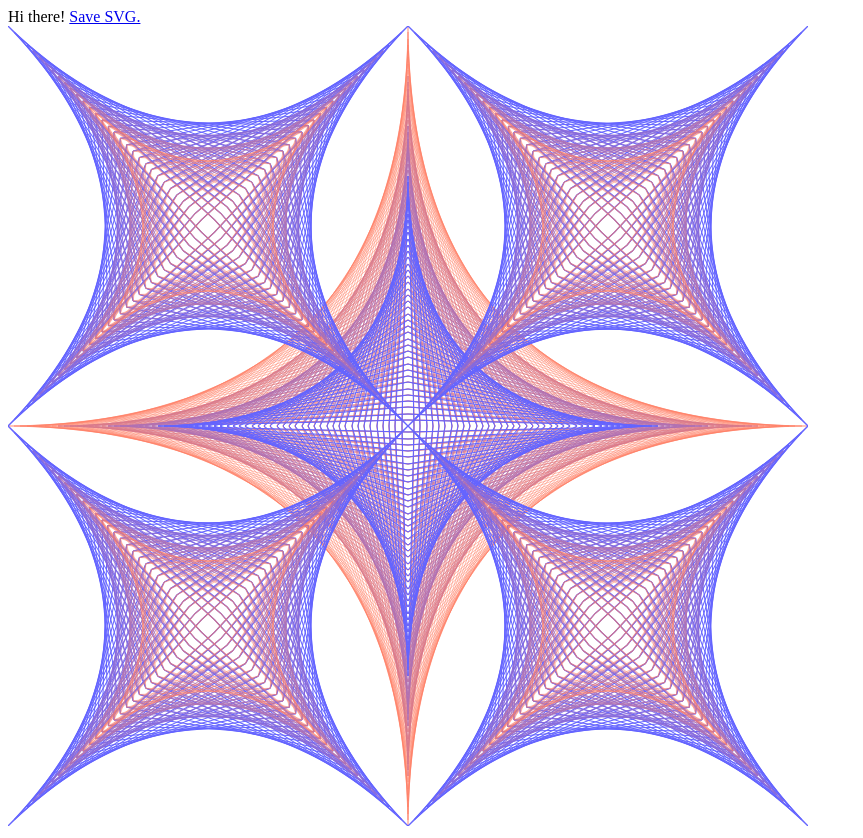
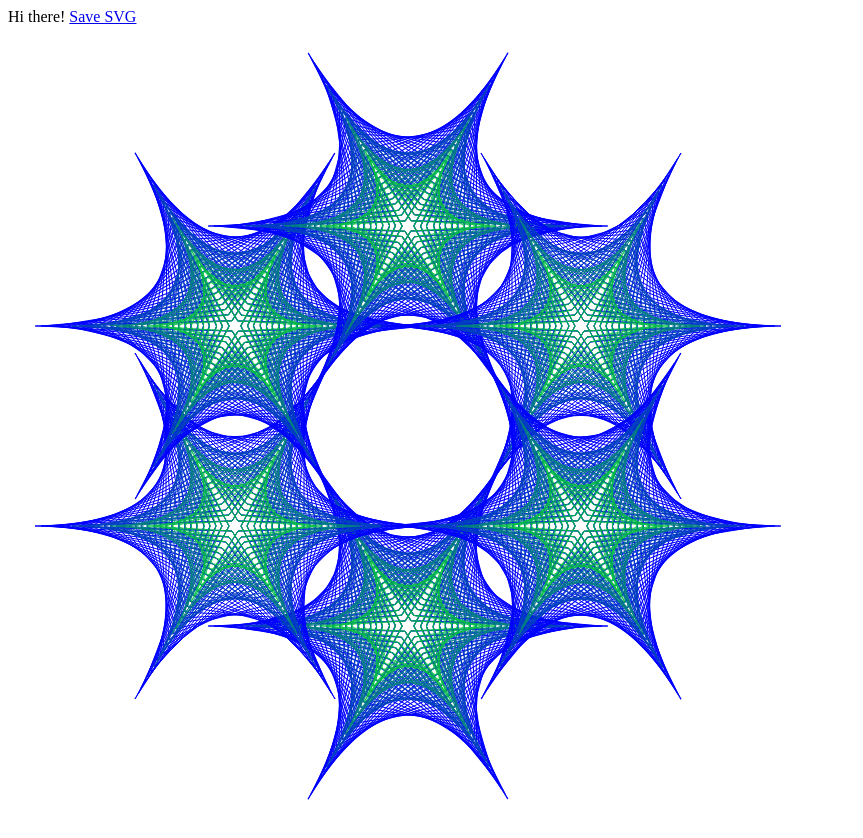
Before and after one commit to Alex-CS/stitch, a Flask app: page / in a window 1280 px wide. Shown: the whole page, without its empty margins (0-863 px from the left). Run offline with Flask 2, Linux system fonts and the light colour scheme.

```diff
--- a/static/draw.js
+++ b/static/draw.js
@@ -1,9 +1,4 @@
-/**
- * Created by alex on 4/7/15.
- */
-
-
-(function(){
+(function(_, Two) {
     // Math shortcuts
     var round = Math.round,
         floor = Math.floor,
@@ -14,7 +9,7 @@
     var root2 = sqrt(2),
         root3 = sqrt(3);
 
-    var elem = document.getElementById('canvas'),
+    var elem = document.getElementById('stitch-canvas'),
         two = new Two({
             width: 800,
             height: 800
@@ -25,7 +20,7 @@
             Ellipse: "Ellipse",
             Other: "Other"
         },
-        CENTER = new Point(0,0);
+        CENTER = new Point(0, 0);
     window.stitchCanvas = two.makeGroup();
 
     function curveConfig(opts, curveType) {
@@ -36,7 +31,7 @@
             layerSepFactor: 1,
             width: two.width,
             height: two.height,
-            center: new Point(two.width/2, two.height/2),
+            center: new Point(two.width / 2, two.height / 2),
             startAngle: 0,
             curveType: curveType || CurveType.Other,
             showSpines: false,
@@ -44,11 +39,11 @@
         });
     }
 
-    function debugLog(message){
+    function debugLog(message) {
         (window.DEBUG) && console.log(message) && two.render();
     }
 
-    function test(){
+    function test() {
         var w = two.width,
             h = two.height;
         var spect = new Spectrum(new Color(0, 255, 127, 1.0),
@@ -65,20 +60,20 @@
 
         var options = {
             resolution: 32,
-            numVertices: 4,
+            numVertices: 6,
             layerCount: 4,
             layerSepFactor: 1,
-            width: root2*w/2,
-            height: root2*h/2,
-            startAngle: 1/4,
-            spectrum: new Spectrum(new Color(100, 100, 255, 1.0),
-                                   new Color(255, 127, 100, .5)),
+            width: w / 2,
+            height: h / 2,
+            startAngle: 1 / 12,
+            spectrum: new Spectrum(new Color(0, 0, 255, 1.0),
+                new Color(0, 255, 0, .75)),
             center: curveConfig().center
         };
 
         //drawRectCurve(options);
-        drawStarCurve(_.defaults({width: w, height: h, resolution: 64, spectrum: options.spectrum.clone().flip()}, options));
-        drawMultipleCurves(4, 1/8, root2*h/4, drawStarCurve, options);
+        //drawStarCurve(_.defaults({width: w, height: h, resolution: 64, spectrum: options.spectrum.clone().flip()}, options));
+        drawMultipleCurves(6, 1 / 4, h / 4, drawStarCurve, options);
         //drawStarCurve({
         //    numVertices: 8,
         //    resolution: 32,
@@ -116,21 +111,22 @@
 
     }
 
-    function Point(x, y){
+    function Point(x, y) {
         this.x = round(x) || 0;
         this.y = round(y) || 0;
         this.equals = function(p2) {
             return p2.x === this.x && p2.y === this.y;
         };
         this.toString = function() {
-            return "("+this.x+","+this.y+")"
+            return "(" + this.x + "," + this.y + ")"
         };
     }
 
-    window.drawMultipleCurves = function(reps, startAngle, radius, drawFunction, curveOptions){
+    window.drawMultipleCurves = function(reps, startAngle, radius,
+        drawFunction, curveOptions) {
         var curves = two.makeGroup();
-        for(var i=0; i<reps; i++){
-            var angle = i/reps + startAngle;
+        for (var i = 0; i < reps; i++) {
+            var angle = i / reps + startAngle;
             var opts = _.defaults({
                 center: getPositions(angle, radius,
                     curveOptions.center),
@@ -148,8 +144,8 @@
         // TODO: explain
         opts = curveConfig(opts, CurveType.Polygon);
         var radius = {
-                x: opts.width/2,
-                y: opts.height/2
+                x: opts.width / 2,
+                y: opts.height / 2
             },
             center = CENTER;
 
@@ -157,19 +153,19 @@
             vertices = [getPositions(0, radius, center)],
             spines = two.makeGroup();
 
-        for(var i=1; i<vertCount; i++){
-            var point = getPositions(i/vertCount, radius, center);
-            var spine = drawLine(vertices[i-1], point);
+        for (var i = 1; i < vertCount; i++) {
+            var point = getPositions(i / vertCount, radius, center);
+            var spine = drawLine(vertices[i - 1], point);
             vertices.push(point);
             spines.add(spine);
         }
 
-        spines.add(drawLine(vertices[vertices.length-1], vertices[0]));
+        spines.add(drawLine(vertices[vertices.length - 1], vertices[0]));
 
         return doStitching(spines, opts);
     };
 
-    window.drawStarCurve = function(opts){
+    window.drawStarCurve = function(opts) {
         // TODO: explain why this is different than rect
         opts = curveConfig(opts, CurveType.Star);
         var starPointNum = opts.numVertices;
@@ -182,8 +178,8 @@
 
         var spines = two.makeGroup();
         // rotate through all the angles drawing a spine for each
-        for(var i=0;i<starPointNum;i++){
-            var tipPoint = getPositions(i/starPointNum,
+        for (var i = 0; i < starPointNum; i++) {
+            var tipPoint = getPositions(i / starPointNum,
                 radius, center);
 
             var line = drawLine(center, tipPoint);
@@ -194,7 +190,7 @@
         return doStitching(spines, opts);
     };
 
-    window.drawEllipseCurve = function (opts) {
+    window.drawEllipseCurve = function(opts) {
         // TODO: Description
         opts = curveConfig(opts, CurveType.Ellipse);
         opts.inward = true;
@@ -209,9 +205,9 @@
             spines = two.makeGroup();
         var vertCount = opts.resolution * opts.numVertices;
 
-        for(var i=1; i<vertCount; i++){
-            var point = getPositions(i/vertCount, radius, center);
-            var spine = drawLine(vertices[i-1], point);
+        for (var i = 1; i < vertCount; i++) {
+            var point = getPositions(i / vertCount, radius, center);
+            var spine = drawLine(vertices[i - 1], point);
             vertices.push(point);
             spines.add(spine);
         }
@@ -221,32 +217,35 @@
         return doStitching(spines, opts);
     };
 
-    function doStitching(spines, opts){
+    function doStitching(spines, opts) {
         // TODO: explain inputs
         var resolution = opts.resolution,
             layerCount = opts.layerCount,
             layerSepFactor = opts.layerSepFactor,
             spectrum = opts.spectrum.segmentColors(layerCount);
 
-        spines.stroke = (opts.showSpines) ? spines.stroke : rgba(0,0,0,0);
+        spines.stroke = (opts.showSpines) ? spines.stroke : rgba(0, 0, 0, 0);
 
         var group = two.makeGroup();
         group.add(spines);
-        var points = opts.points || getAllPoints(_.values(spines.children), opts);
+        var points = opts.points || getAllPoints(_.values(spines.children),
+            opts);
 
         // Layering constants
-        var layerRatio = floor(resolution/layerCount);
+        var layerRatio = floor(resolution / layerCount);
 
         for (var i = 0; i < layerCount; i++) {
             var layer;
             switch (opts.curveType) {
                 case CurveType.Star:
-                    layer = stitchOutward(points, (i * layerSepFactor * layerRatio) % resolution / 2);
+                    layer = stitchOutward(points, (i * layerSepFactor *
+                        layerRatio) % resolution * 3 / 4);
                     break;
                 case CurveType.Ellipse: // This might be independent at some point
                 case CurveType.Other:
                 case CurveType.Polygon:
-                    var separation = ((layerCount - i) * layerRatio * layerSepFactor) % points.length/2;
+                    var separation = ((layerCount - i) * layerRatio *
+                        layerSepFactor) % points.length / 2;
                     layer = stitchInward(points, resolution, separation);
                     break;
             }
@@ -261,7 +260,7 @@
         return group;
     }
 
-    function revToRad(rev){
+    function revToRad(rev) {
         // Converts a number of revolutions (1 rev = 2pi radians)
         return 2 * pi * rev;
     }
@@ -269,7 +268,10 @@
     var getPositions = function(angle, radius, center) {
         // Get x,y coordinates for a point `radius`
         // from `center` at the given `angle`.
-        radius = (typeof radius == "number") ? {x:radius, y:radius} : radius;
+        radius = (typeof radius == "number") ? {
+            x: radius,
+            y: radius
+        } : radius;
         center = center || CENTER;
         return new Point(
             Math.cos(revToRad(angle)) * radius.x + center.x,
@@ -277,49 +279,49 @@
         );
     };
 
-    var rotateAbout = function(cen, poly, angle, radius){
+    var rotateAbout = function(cen, poly, angle, radius) {
         // Rotates a Two.Polygon about a point, "orbiting" that point.
         // TODO: extend Two.Polygon with this
         // Derived from this example: http://code.tutsplus.com/tutorials/drawing-with-twojs--net-32024
-        debugLog("OLD: angle=" + (poly.rotation/pi) + ", trans=" + poly.translation);
-        poly.rotation = (poly.rotation + angle) % (2*pi);
+        debugLog("OLD: angle=" + (poly.rotation / pi) + ", trans=" +
+            poly.translation);
+        poly.rotation = (poly.rotation + angle) % (2 * pi);
         var pos = getPositions(poly.rotation, radius, cen);
-        poly.translation.x = cen.x + pos.x/2;
-        poly.translation.y = cen.y + pos.y/2;
-        debugLog("NEW: angle=" + (poly.rotation/pi) + ", trans=" + poly.translation + "\n");
+        poly.translation.x = cen.x + pos.x / 2;
+        poly.translation.y = cen.y + pos.y / 2;
+        debugLog("NEW: angle=" + (poly.rotation / pi) + ", trans=" +
+            poly.translation + "\n");
     };
 
-    function Color(red, green, blue, alpha){
+    function Color(red, green, blue, alpha) {
         this.red = red || 0;
         this.grn = green || 0;
         this.blu = blue || 0;
         this.alf = alpha || 1.0;
         this.attrList = [this.red, this.grn, this.blu, this.alf];
 
-        this.rgbaStr = function(){
+        this.rgbaStr = function() {
             return rgba(this.red, this.grn, this.blu, this.alf)
         };
 
-        this.clone = function(){
+        this.clone = function() {
             return new Color(this.red, this.grn, this.blu, this.alf);
         };
 
-        this.toString = function(){
-            return "Color (" + this.red + ","
-                             + this.grn + ","
-                             + this.blu + ","
-                             + this.alf + ")";
+        this.toString = function() {
+            return "Color (" + this.red + "," + this.grn + "," + this.blu +
+                "," + this.alf + ")";
         };
 
-        this.scaleDown = function(factor){
-            this.red = round(this.red/factor);
-            this.grn = round(this.grn/factor);
-            this.blu = round(this.blu/factor);
+        this.scaleDown = function(factor) {
+            this.red = round(this.red / factor);
+            this.grn = round(this.grn / factor);
+            this.blu = round(this.blu / factor);
             this.alf /= factor;
             return this;
         };
 
-        this.distanceTo = function(otherColor){
+        this.distanceTo = function(otherColor) {
             var rDist = otherColor.red - this.red,
                 gDist = otherColor.grn - this.grn,
                 bDist = otherColor.blu - this.blu,
@@ -327,12 +329,13 @@
             return new Color(rDist, gDist, bDist, aDist);
         };
 
-        this.stepsToward = function(otherColor, resolution){
+        this.stepsToward = function(otherColor, resolution) {
             var colors = [this],
-                colorStep = this.distanceTo(otherColor).scaleDown(resolution);
+                colorStep = this.distanceTo(otherColor).scaleDown(
+                    resolution);
 
             // Handle all the colors between the start and end
-            for (var i=1; i+1<resolution; i++){
+            for (var i = 1; i < resolution; i++) {
                 var r = this.red + (colorStep.red * i),
                     g = this.grn + (colorStep.grn * i),
                     b = this.blu + (colorStep.blu * i),
@@ -345,27 +348,27 @@
         };
     }
 
-    function Spectrum(){
+    function Spectrum() {
         // TODO: test plotting through more than 2 initial colors
 
         this._colors = _.toArray(arguments) || [];
         this._nextIndex = 0;
-        this.clone = function(){
+        this.clone = function() {
             var clone = new Spectrum();
-            clone._colors = this._colors.map(function(color){
+            clone._colors = this._colors.map(function(color) {
                 return color.clone();
             });
             clone._nextIndex = 0;
             return clone;
         };
 
-        this.firstColor = function(){
+        this.firstColor = function() {
             return _.first(this._colors);
         };
-        this.lastColor = function(){
+        this.lastColor = function() {
             return _.last(this._colors);
         };
-        this.nextColor = function(){
+        this.nextColor = function() {
             // Returns the next color in the sequence
             // Will repeat through colors if _nextIndex is greater
             // than the number of colors.
@@ -374,24 +377,23 @@
             return next;
         };
 
-        this.segmentColors = function(resolution){
+        this.segmentColors = function(resolution) {
             // Add `resolution` colors between existing colors in the spectrum
-            if (this._colors.length < 2){
+            if (this._colors.length < 2) {
                 // There's no need to segment a single color
                 return this;
             }
-            var newColors = [];
-            for (var i=0; i+1<this._colors.length; i++){
-                var startingColor = this._colors[i],
-                    endingColor = this._colors[i+1];
-                newColors = newColors.concat(startingColor.stepsToward(endingColor, resolution));
-            }
+            var newColors = [],
+                start = this.firstColor(),
+                end = this.lastColor();
+            newColors = newColors.concat(start.stepsToward(end,
+                resolution));
 
             this._colors = newColors;
             return this;
         };
 
-        this.flip = function(){
+        this.flip = function() {
             // Reverse the spectrum
             this._colors.reverse();
             this._nextIndex = 0;
@@ -399,16 +401,16 @@
         }
     }
 
-    function rgba(r, g, b, a){
-        return "rgba("+ r + "," + g + "," + b + "," + a + ")"
+    function rgba(r, g, b, a) {
+        return "rgba(" + r + "," + g + "," + b + "," + a + ")"
     }
 
-    function pointStr(vector){
+    function pointStr(vector) {
         // TODO: extend Two.Vector with this
-        return "("+vector.x+","+vector.y+")";
+        return "(" + vector.x + "," + vector.y + ")";
     }
 
-   function drawLine(v1, v2){
+    function drawLine(v1, v2) {
         // wrapper function to make a line between a pair
         // of Two.Vector points (or anything else with x, y properties)
         // TODO: extend Two.prototype with this
@@ -421,20 +423,20 @@
         return line;
     }
 
-    function decenter(point, trans){
+    function decenter(point, trans) {
         // Take a Two.Vector positioned relative to center,
         // and change it to be relative to top-left corner
         // TODO: extend Two.Vector with this
         return point.clone().set(trans.x - point.x, trans.y + point.y);
     }
 
-    function plot(point, radius, color){
+    function plot(point, radius, color) {
         var dot = two.makeCircle(point.x, point.y, radius || 1);
         dot.stroke = color || "red";
         dot.fill = color || "red";
     }
 
-    function getPoints(line, resolution, excluded){
+    function getPoints(line, resolution, excluded) {
         // Returns an array of `resolution` points
         // evenly spaced along `line`, excluding points in `excluded`.
         // TODO: test with Polygons
@@ -448,7 +450,7 @@
             stepX = rangeX / resolution,
             stepY = rangeY / resolution;
 
-        for(var stepNum=0; stepNum <= resolution; stepNum++){
+        for (var stepNum = 0; stepNum <= resolution; stepNum++) {
             var curX = vertexA.x + stepNum * stepX,
                 curY = vertexA.y + stepNum * stepY,
                 curPoint = new Point(curX, curY);
@@ -457,8 +459,8 @@
         }
 
         // Remove excluded points
-        points = points.filter(function(point){
-            return !_.any(excluded, function (exPoint) {
+        points = points.filter(function(point) {
+            return !_.any(excluded, function(exPoint) {
                 return exPoint.equals(point);
             });
         });
@@ -466,20 +468,19 @@
         return points;
     }
 
-    function getAllPoints(spines, opts){
+    function getAllPoints(spines, opts) {
         var points = [];
 
-        for(var i = 0; i<spines.length; i++){
+        for (var i = 0; i < spines.length; i++) {
             var excluded,
                 newPoints;
-            if (opts.curveType == CurveType.Star){
+            if (opts.curveType == CurveType.Star) {
                 excluded = [CENTER];
                 newPoints = getPoints(spines[i], opts.resolution, excluded);
                 points.push(newPoints);
-            }
-
-            else{
-                excluded = (points.length > 1) ? [_.first(points), _.last(points)] : [];
+            } else {
+                excluded = (points.length > 1) ? [_.first(points), _.last(
+                    points)] : [];
                 newPoints = getPoints(spines[i], opts.resolution, excluded);
                 points = points.concat(newPoints);
             }
@@ -497,8 +498,8 @@
             debugLog("ERROR: mismatched spine resolutions!");
             return group;
         }
-        for(var i=0; i<=maxIndex; i++){
-            var a = spineA[maxIndex-i],
+        for (var i = 0; i <= maxIndex; i++) {
+            var a = spineA[maxIndex - i],
                 b = spineB[i],
                 line = drawLine(a, b);
             line.addTo(group);
@@ -506,25 +507,25 @@
         return group;
     }
 
-    function stitchOutward(spinePoints, shave){
+    function stitchOutward(spinePoints, shave) {
         // "Stitch" a curve between the given arrays of points,
         // not using the `shave` number of points at the end (used for layering)
         var group = two.makeGroup();
-        for(var i=0; i<spinePoints.length; i++){
+        for (var i = 0; i < spinePoints.length; i++) {
             var spineA = spinePoints[i],
-                spineB = spinePoints[(i+1) % spinePoints.length];
-            group.add(_connectDots(spineA, spineB, shave));
+                spineB = spinePoints[(i + 1) % spinePoints.length];
+            group.add(_connectDots(spineA, spineB, round(shave)));
         }
 
         return group;
     }
 
-    function _followCurve(points, separation){
+    function _followCurve(points, separation) {
         // Takes an array of points and draws a line from
         // each point to the one `separation` ahead of it.
         var group = two.makeGroup(),
             len = points.length;
-        for(var i=0; i<len; i++){
+        for (var i = 0; i < len; i++) {
             var pointA = points[(len - separation + i) % len],
                 pointB = points[i],
                 line = drawLine(pointA, pointB);
@@ -533,7 +534,7 @@
         return group;
     }
 
-    function stitchInward(points, resolution, separation){
+    function stitchInward(points, resolution, separation) {
         // "Stitch" a continuous curve between the list of lines given,
         // with `resolution` points per line, and a given number of
         // points of `separation`
@@ -545,9 +546,9 @@
 
     test();
     two.render();
-})();
+})(_, Two);
 
-(function(){
+(function() {
     var saveLink = document.getElementById("save-me"),
         svg = document.getElementsByTagName("svg")[0];
     saveLink.href = "data:text/plain;charset=utf-8," + svg.outerHTML;
--- a/templates/index.html
+++ b/templates/index.html
@@ -3,29 +3,12 @@
 <head lang="en">
     <meta charset="UTF-8">
     <title>Curve Stitching</title>
-    <link rel="apple-touch-icon" sizes="57x57" href="/icon/apple-icon-57x57.png">
-    <link rel="apple-touch-icon" sizes="60x60" href="/icon/apple-icon-60x60.png">
-    <link rel="apple-touch-icon" sizes="72x72" href="/icon/apple-icon-72x72.png">
-    <link rel="apple-touch-icon" sizes="76x76" href="/icon/apple-icon-76x76.png">
-    <link rel="apple-touch-icon" sizes="114x114" href="/icon/apple-icon-114x114.png">
-    <link rel="apple-touch-icon" sizes="120x120" href="/icon/apple-icon-120x120.png">
-    <link rel="apple-touch-icon" sizes="144x144" href="/icon/apple-icon-144x144.png">
-    <link rel="apple-touch-icon" sizes="152x152" href="/icon/apple-icon-152x152.png">
-    <link rel="apple-touch-icon" sizes="180x180" href="/icon/apple-icon-180x180.png">
-    <link rel="icon" type="image/png" sizes="192x192"  href="/icon/android-icon-192x192.png">
-    <link rel="icon" type="image/png" sizes="32x32" href="/icon/favicon-32x32.png">
-    <link rel="icon" type="image/png" sizes="96x96" href="/icon/favicon-96x96.png">
-    <link rel="icon" type="image/png" sizes="16x16" href="/icon/favicon-16x16.png">
-    <link rel="manifest" href="/icon/manifest.json">
-    <meta name="msapplication-TileColor" content="#ffffff">
-    <meta name="msapplication-TileImage" content="/icon/ms-icon-144x144.png">
-    <meta name="theme-color" content="#ffffff">
     <script src="/static/third-party/two.js"></script>
 </head>
 <body>
     Hi there!
-    <a id="save-me" href="about:blank">Save SVG.</a>
-    <div id="canvas"></div>
+    <a id="save-me" href="about:blank">Save SVG</a>
+    <div id="stitch-canvas"></div>
 </body>
 <script src="/static/draw.js"></script>
 </html>
```
Also changed, not shown: package.json (added, +34 -0 lines), app.py (renamed from draw.py), 1 other file. Lines whose indentation alone changed are shown as unchanged.
